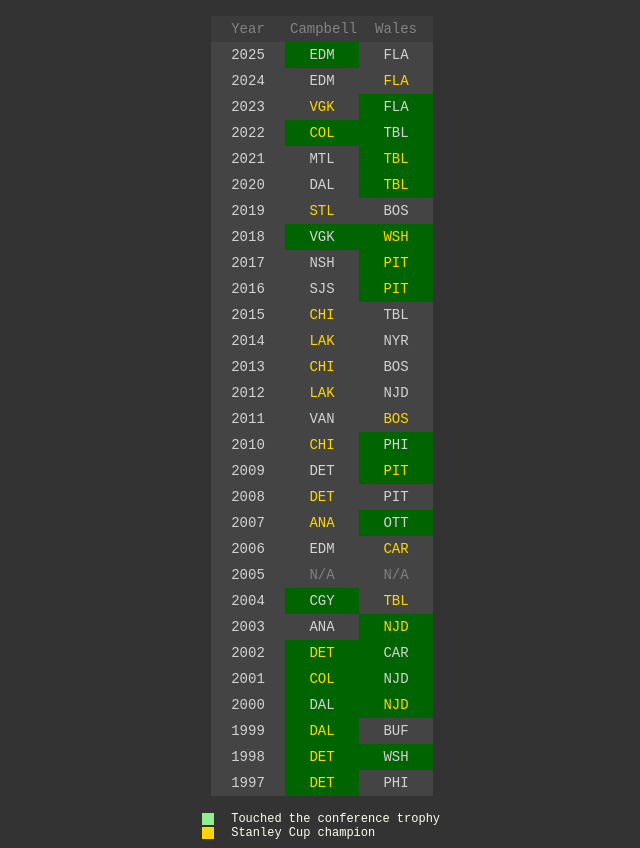
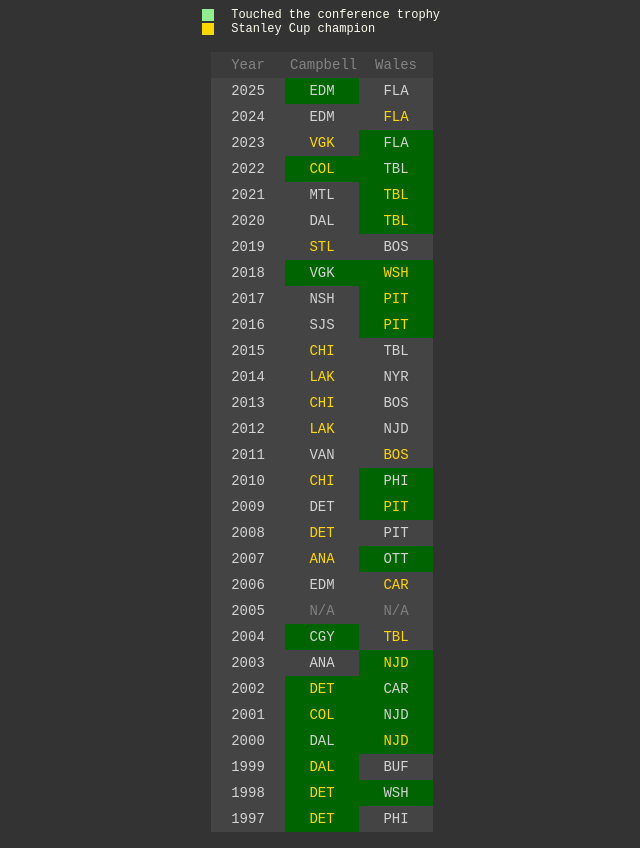
Before and after one commit to bplabombarda/trophytouchers, a Vue app: page / in a window 1280 px wide. Shown: the whole page, without its empty margins (318-958 px from the left). Built offline with nearby package versions, Linux system fonts and the light colour scheme.

Commit message:
Move legend to top

```diff
--- a/src/App.vue
+++ b/src/App.vue
@@ -5,8 +5,8 @@ import Legend from './components/Legend.vue'
 
 <template>
   <div>
+    <Legend />
     <FinalsList />
-    <Legend />
   </div>
 </template>
 
```
